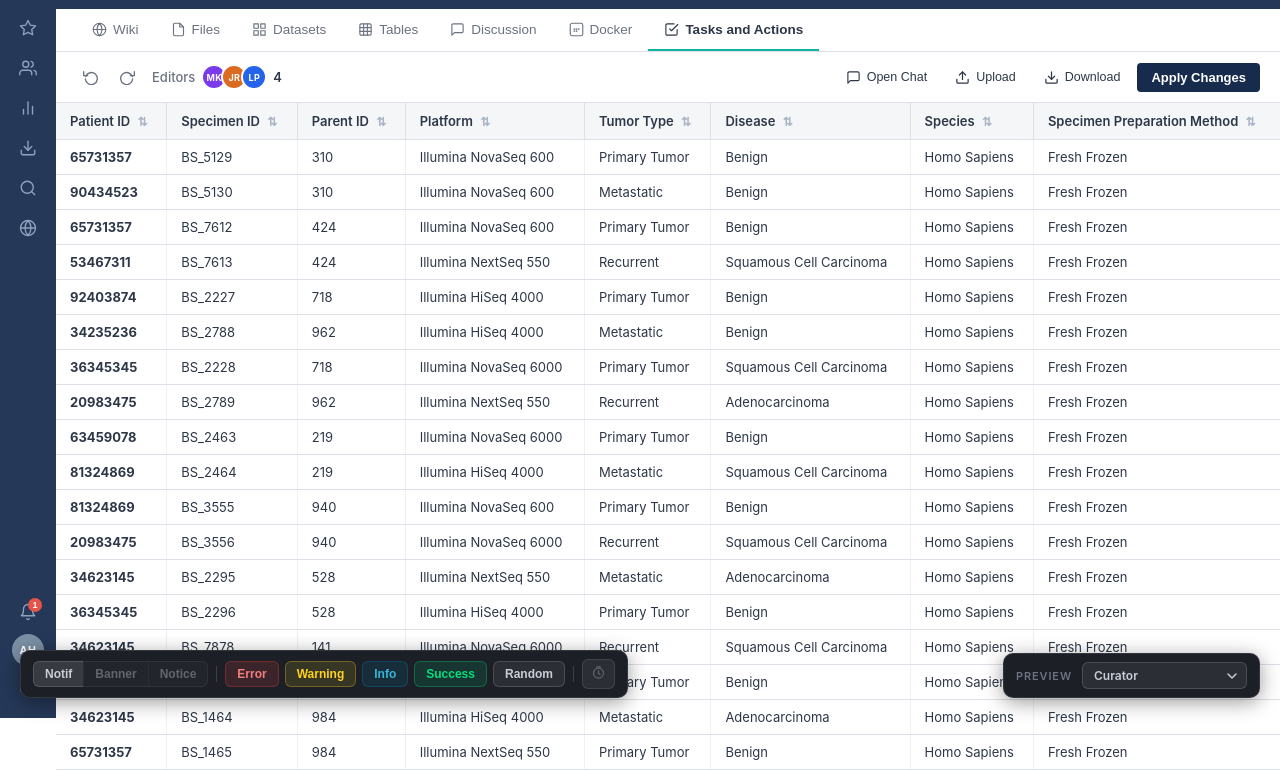
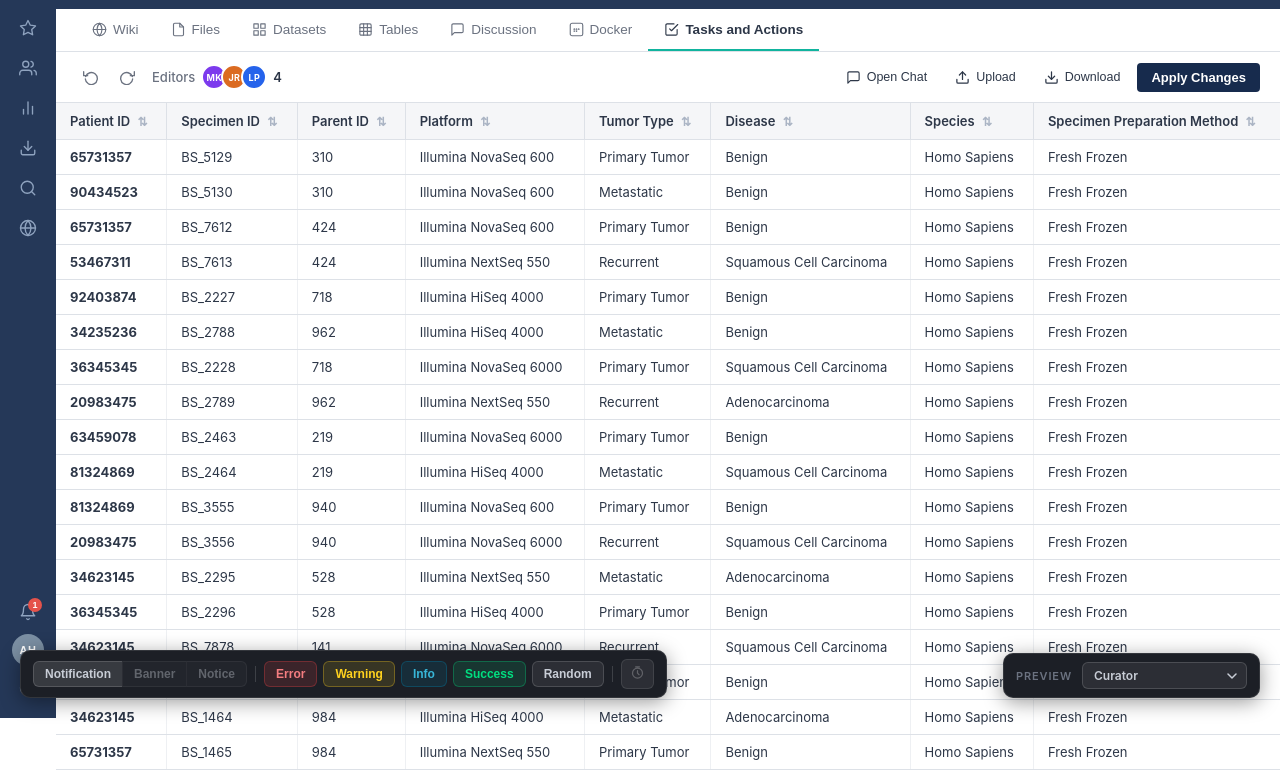
Before and after one commit to adamhindman/notifications, a website built with Vite: page index.html in a window 1280 px wide. Shown: the part 82-852 px from the top of the page. Built offline with nearby package versions, Linux system fonts and the light colour scheme.

Commit message:
Rename "Notif" to "Notification" in debug bar pill
Co-Authored-By: Claude Sonnet 4.6 <noreply@anthropic.com>

```diff
--- a/index.html
+++ b/index.html
@@ -21,7 +21,7 @@
     <!-- ── Debug panel ── -->
     <div class="debug-panel">
       <div class="debug-pill">
-        <button class="debug-btn debug-random debug-pill-active" onclick="setComponent('notif',    this)">Notif</button>
+        <button class="debug-btn debug-random debug-pill-active" onclick="setComponent('notif',    this)">Notification</button>
         <button class="debug-btn debug-random"                   onclick="setComponent('banner',  this)">Banner</button>
         <button class="debug-btn debug-random"                   onclick="setComponent('notice', this)">Notice</button>
       </div>
```
